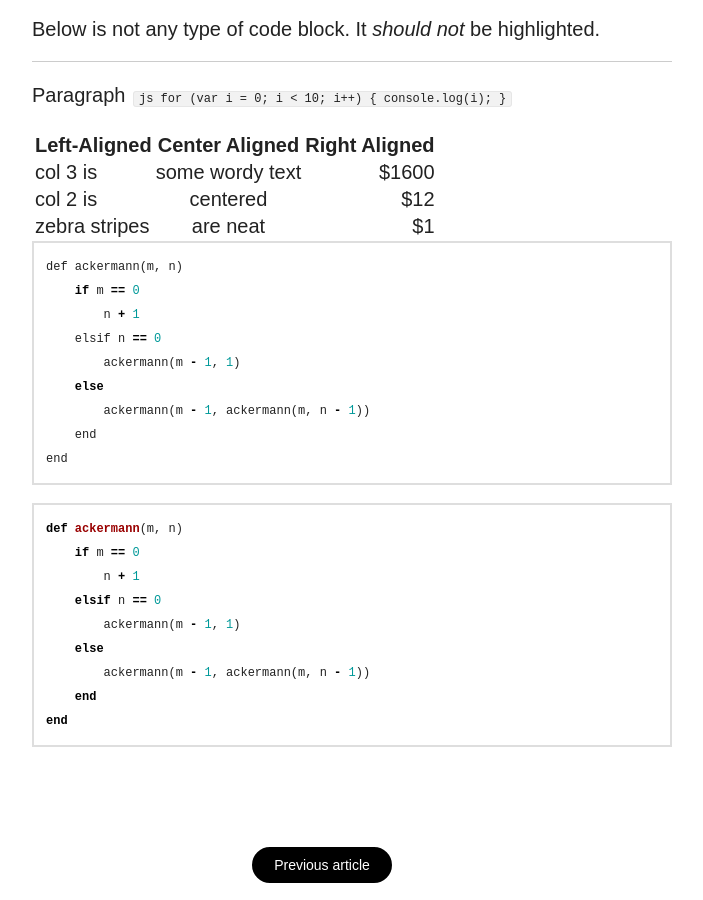
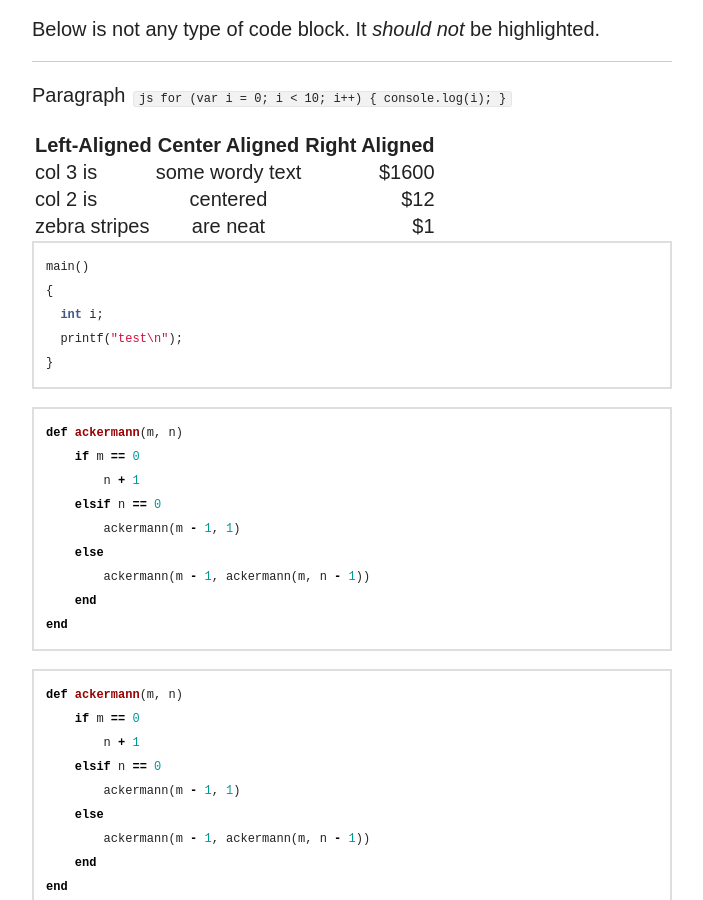
Before and after one commit to lleii/lleii.github.io, a Jekyll site: the page built from _posts/2014-05-30-md-test.md, in a window 1280 px wide and 900 px high, scrolled down 3283 px. Shown: the whole window, without its empty margins (318-1021 px from the left). Built offline with Jekyll 4.4.1, drawn with Linux system fonts in a browser that asks for light colours; nearby versions of some CDN libraries; Markdown is read by kramdown in place of the engine named in the settings; comment, search, counter and statistics services are not loaded.

Commit message:
nil commit msg

````diff
--- a/_posts/2014-05-30-md-test.md
+++ b/_posts/2014-05-30-md-test.md
@@ -176,6 +176,14 @@ Paragraph
 
 
 ```c
+main()
+{
+  int i;
+  printf("test\n");
+}
+```
+
+```ruby
 def ackermann(m, n)
     if m == 0
         n + 1
````
